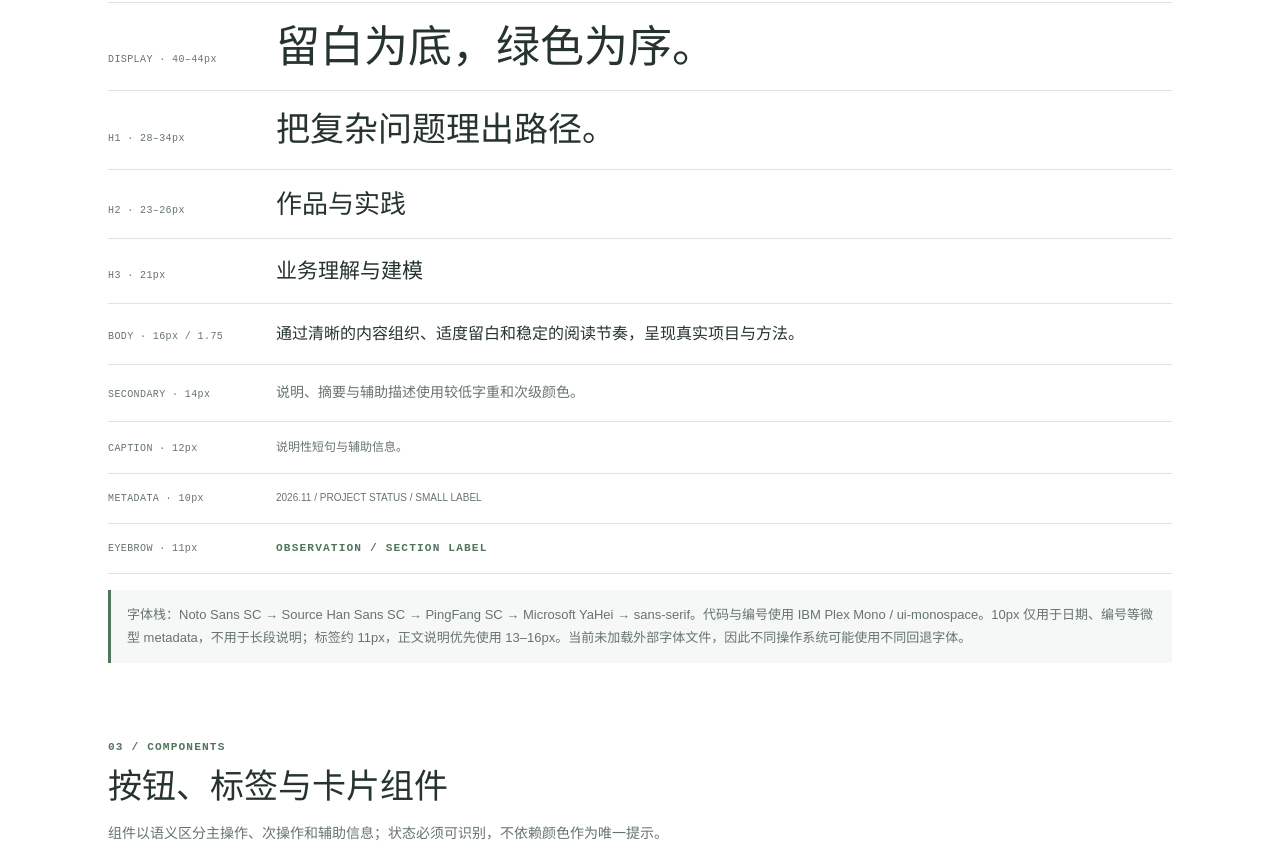
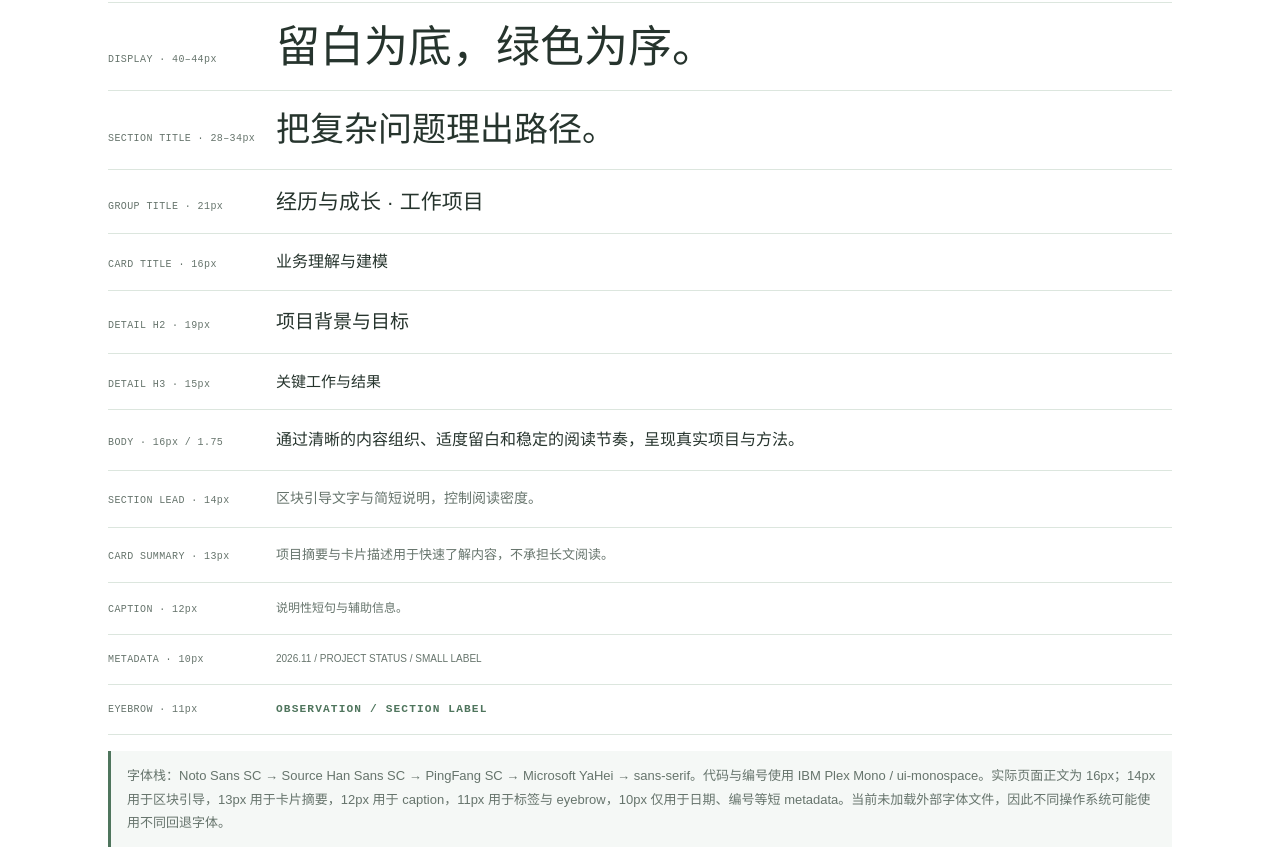
Before and after one commit to Three-period/project-nebula-, a website: page design-system.html in a window 1280 px wide. Shown: the part 1160-2010 px from the top of the page. Drawn offline with Linux system fonts and the light colour scheme.

Commit message:
docs(design): align typography hierarchy with implemented components

```diff
--- a/design-system.html
+++ b/design-system.html
@@ -26,10 +26,14 @@
 .ds-type-row { display: grid; grid-template-columns: 150px minmax(0,1fr); align-items: baseline; gap: 18px; padding: 16px 0; border-bottom: 1px solid var(--color-line); }
 .ds-type-meta { color: var(--color-muted); font: 10px/1.6 var(--font-code); letter-spacing: .04em; }
 .ds-type-display { font-size: var(--text-display); line-height: 1.25; }
-.ds-type-h1 { font-size: var(--text-h1); line-height: 1.35; }
-.ds-type-h2 { font-size: var(--text-h2); line-height: 1.4; }
-.ds-type-h3 { font-size: var(--text-h3); line-height: 1.5; }
+.ds-type-section { font-size: var(--text-h1); line-height: 1.35; }
+.ds-type-group { font-size: var(--text-h3); line-height: 1.5; }
+.ds-type-card { font-size: 16px; line-height: 1.5; }
+.ds-type-detail-h2 { font-size: 19px; line-height: 1.55; }
+.ds-type-detail-h3 { font-size: 15px; line-height: 1.55; }
 .ds-type-body { font-size: var(--text-base); line-height: 1.75; }
+.ds-type-lead { color: var(--color-muted); font-size: 14px; line-height: 1.7; }
+.ds-type-summary { color: var(--color-muted); font-size: 13px; line-height: 1.7; }
 .ds-type-secondary { color: var(--color-muted); font-size: var(--text-sm); line-height: 1.7; }
 .ds-type-caption { color: var(--color-muted); font-size: var(--text-caption); line-height: 1.6; }
 .ds-type-caption { color: var(--color-muted); font-size: var(--text-caption); line-height: 1.6; }
@@ -69,7 +73,7 @@
  <p class="eyebrow">PROJECT NEBULA / DESIGN SYSTEM · ACTIVE</p>
  <h1>留白为底，绿色为序。</h1>
  <p>景观白绿 · 当前生效视觉规范。所有颜色、字号与控件尺寸以共享 tokens 和主题变量为准。</p>
- <p class="ds-note">版本边界：本页是当前实现规范。旧版复古宇宙、宣纸风文档保留为历史方案，不再约束当前页面。当前产品采用四个一级板块；原始 PRD V7 的星球总览方案属于尚未实现的产品方向。</p>
+ <p class="ds-note">本页只描述当前网站重构中实际采用的景观白绿视觉系统。色彩、字号、间距与控件尺寸以当前共享 tokens 和活动 CSS 为准；页面内容结构以首页当前四个板块为准。</p>
 </header>
 
 <section class="resume-section">
@@ -92,16 +96,19 @@
  <header class="section-heading"><p class="eyebrow">02 / TYPOGRAPHY</p><h2>字体与信息层级</h2><p class="section-lead">中文与英文统一采用系统无衬线字体栈，不依赖外部字体服务。</p></header>
  <div class="ds-type-list">
   <div class="ds-type-row"><span class="ds-type-meta">DISPLAY · 40–44px</span><p class="ds-type-display">留白为底，绿色为序。</p></div>
-  <div class="ds-type-row"><span class="ds-type-meta">H1 · 28–34px</span><p class="ds-type-h1">把复杂问题理出路径。</p></div>
-  <div class="ds-type-row"><span class="ds-type-meta">H2 · 23–26px</span><p class="ds-type-h2">作品与实践</p></div>
-  <div class="ds-type-row"><span class="ds-type-meta">H3 · 21px</span><p class="ds-type-h3">业务理解与建模</p></div>
+  <div class="ds-type-row"><span class="ds-type-meta">SECTION TITLE · 28–34px</span><p class="ds-type-section">把复杂问题理出路径。</p></div>
+  <div class="ds-type-row"><span class="ds-type-meta">GROUP TITLE · 21px</span><p class="ds-type-group">经历与成长 · 工作项目</p></div>
+  <div class="ds-type-row"><span class="ds-type-meta">CARD TITLE · 16px</span><p class="ds-type-card">业务理解与建模</p></div>
+  <div class="ds-type-row"><span class="ds-type-meta">DETAIL H2 · 19px</span><p class="ds-type-detail-h2">项目背景与目标</p></div>
+  <div class="ds-type-row"><span class="ds-type-meta">DETAIL H3 · 15px</span><p class="ds-type-detail-h3">关键工作与结果</p></div>
   <div class="ds-type-row"><span class="ds-type-meta">BODY · 16px / 1.75</span><p class="ds-type-body">通过清晰的内容组织、适度留白和稳定的阅读节奏，呈现真实项目与方法。</p></div>
-  <div class="ds-type-row"><span class="ds-type-meta">SECONDARY · 14px</span><p class="ds-type-secondary">说明、摘要与辅助描述使用较低字重和次级颜色。</p></div>
+  <div class="ds-type-row"><span class="ds-type-meta">SECTION LEAD · 14px</span><p class="ds-type-lead">区块引导文字与简短说明，控制阅读密度。</p></div>
+  <div class="ds-type-row"><span class="ds-type-meta">CARD SUMMARY · 13px</span><p class="ds-type-summary">项目摘要与卡片描述用于快速了解内容，不承担长文阅读。</p></div>
   <div class="ds-type-row"><span class="ds-type-meta">CAPTION · 12px</span><p class="ds-type-caption">说明性短句与辅助信息。</p></div>
   <div class="ds-type-row"><span class="ds-type-meta">METADATA · 10px</span><p class="ds-type-metadata">2026.11 / PROJECT STATUS / SMALL LABEL</p></div>
   <div class="ds-type-row"><span class="ds-type-meta">EYEBROW · 11px</span><p class="ds-type-eyebrow">OBSERVATION / SECTION LABEL</p></div>
  </div>
- <p class="ds-note">字体栈：Noto Sans SC → Source Han Sans SC → PingFang SC → Microsoft YaHei → sans-serif。代码与编号使用 IBM Plex Mono / ui-monospace。10px 仅用于日期、编号等微型 metadata，不用于长段说明；标签约 11px，正文说明优先使用 13–16px。当前未加载外部字体文件，因此不同操作系统可能使用不同回退字体。</p>
+ <p class="ds-note">字体栈：Noto Sans SC → Source Han Sans SC → PingFang SC → Microsoft YaHei → sans-serif。代码与编号使用 IBM Plex Mono / ui-monospace。实际页面正文为 16px；14px 用于区块引导，13px 用于卡片摘要，12px 用于 caption，11px 用于标签与 eyebrow，10px 仅用于日期、编号等短 metadata。当前未加载外部字体文件，因此不同操作系统可能使用不同回退字体。</p>
 </section>
 
 <section class="resume-section">
```
